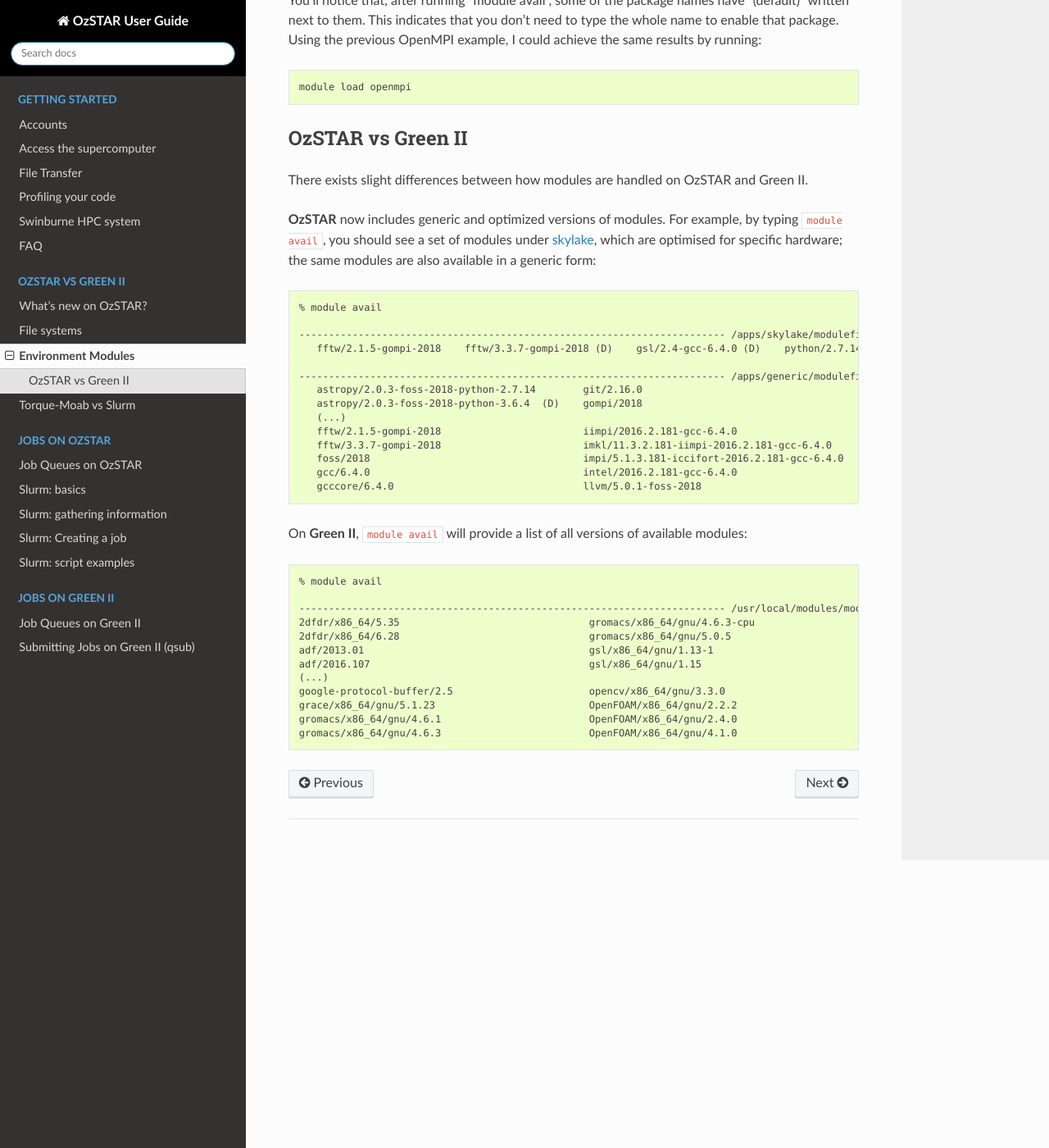
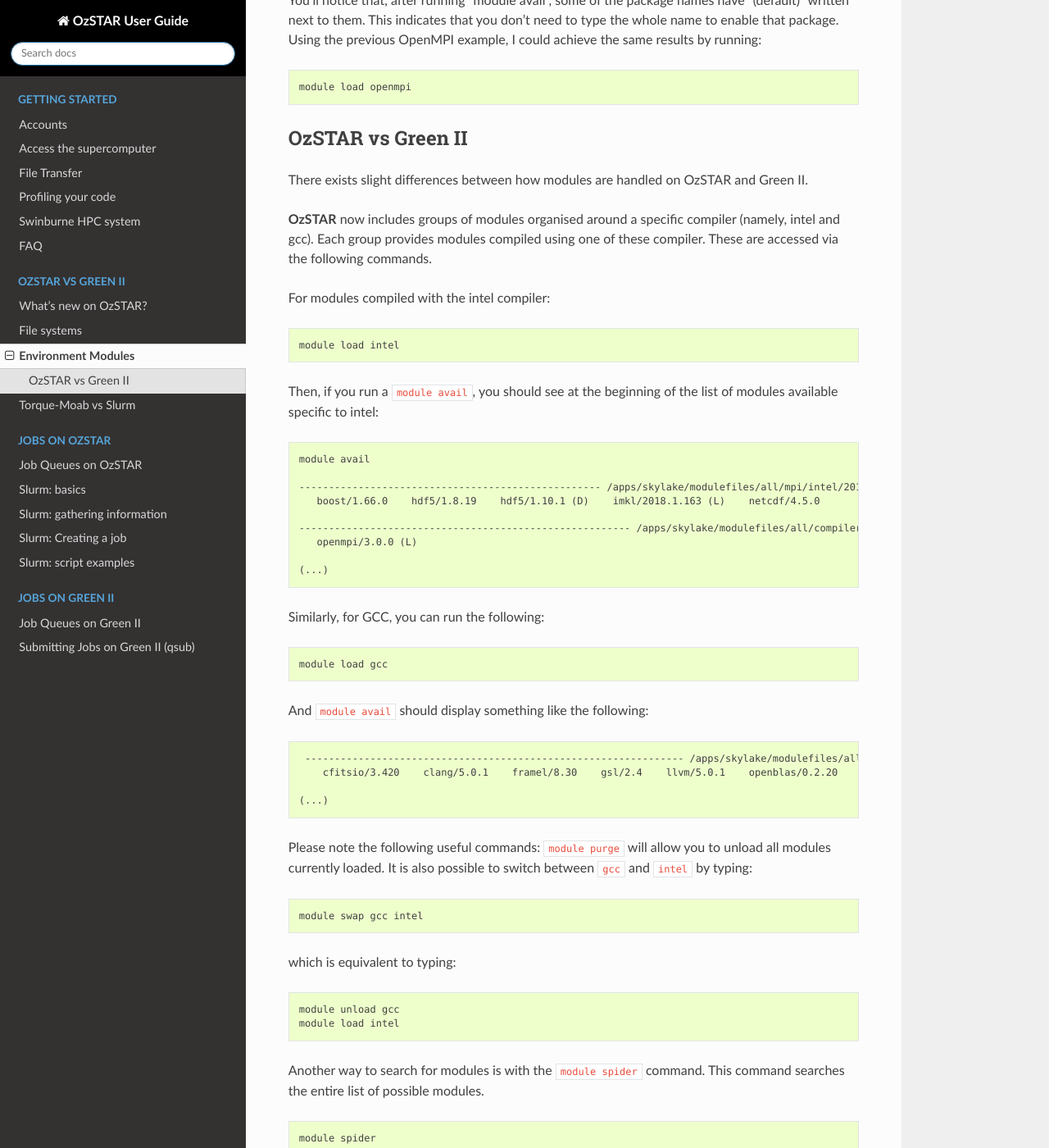
Before and after one commit to sforsayeth/OzSTAR-User-Guide, a Sphinx documentation site: the page built from docs/source/1a-oz_g2/Modules.rst, in a window 1280 px wide and 1400 px high, scrolled down 913 px. Shown: the whole window at 82% size. Built offline with Sphinx 7.4.7 and the Read the Docs theme 2.0.0, drawn with Linux system fonts in a browser that asks for light colours; pages that are not in the unit, such as notebooks, are missing from menus; some of the changed text lies outside the part shown.

Commit message:
Adding chages to Environment Modules section

```diff
--- a/docs/source/1a-oz_g2/Modules.rst
+++ b/docs/source/1a-oz_g2/Modules.rst
@@ -41,25 +41,110 @@
 There exists slight differences between how modules are handled on OzSTAR and Green II.
 
 
-**OzSTAR** now includes generic and optimized versions of modules. For example, by typing ``module avail``,
-you should see a set of modules under `skylake <https://en.wikipedia.org/wiki/Skylake_(microarchitecture)>`__, which are optimised for specific hardware; the same modules are also available in a generic form::
+**OzSTAR** now includes groups of modules organised around a specific compiler (namely, intel and gcc). Each group provides
+modules compiled using one of these compiler. These are accessed via the following commands.
 
-    % module avail
+For modules compiled with the intel compiler:
+::
 
-    ------------------------------------------------------------------------ /apps/skylake/modulefiles/all -------------------------------------------------------------------------
-       fftw/2.1.5-gompi-2018    fftw/3.3.7-gompi-2018 (D)    gsl/2.4-gcc-6.4.0 (D)    python/2.7.14-foss-2018    python/3.6.4-foss-2018 (D)    sqlite/3.21.0-gcc-6.4.0 (D)
+    module load intel
 
-    ------------------------------------------------------------------------ /apps/generic/modulefiles/all -------------------------------------------------------------------------
-       astropy/2.0.3-foss-2018-python-2.7.14        git/2.16.0                                      openblas/0.2.20-gcc-6.4.0
-       astropy/2.0.3-foss-2018-python-3.6.4  (D)    gompi/2018                                      openmpi/3.0.0-gcc-6.4.0
-       (...)
-       fftw/2.1.5-gompi-2018                        iimpi/2016.2.181-gcc-6.4.0                      szip/2.1.1-foss-2018
-       fftw/3.3.7-gompi-2018                        imkl/11.3.2.181-iimpi-2016.2.181-gcc-6.4.0      ucx/1.2.1
-       foss/2018                                    impi/5.1.3.181-iccifort-2016.2.181-gcc-6.4.0    vasp/5.4.1-gpu-intel-2016.2.181-gcc-6.4.0
-       gcc/6.4.0                                    intel/2016.2.181-gcc-6.4.0                      vasp/5.4.1-intel-2016.2.181-gcc-6.4.0      (D)
-       gcccore/6.4.0                                llvm/5.0.1-foss-2018
+Then, if you run a ``module avail``, you should see at the beginning of the list of modules available specific to intel:
+::
+
+    module avail
+
+    --------------------------------------------------- /apps/skylake/modulefiles/all/mpi/intel/2018.1.163-gcc-6.4.0/openmpi/3.0.0 ----------------------------------------------------
+       boost/1.66.0    hdf5/1.8.19    hdf5/1.10.1 (D)    imkl/2018.1.163 (L)    netcdf/4.5.0
+
+    -------------------------------------------------------- /apps/skylake/modulefiles/all/compiler/intel/2018.1.163-gcc-6.4.0 --------------------------------------------------------
+       openmpi/3.0.0 (L)
+
+    (...)
 
 
+Similarly, for GCC, you can run the following:
+::
+
+    module load gcc
+
+And ``module avail`` should display something like the following:
+::
+
+    ---------------------------------------------------------------- /apps/skylake/modulefiles/all/compiler/gcc/6.4.0 -----------------------------------------------------------------
+       cfitsio/3.420    clang/5.0.1    framel/8.30    gsl/2.4    llvm/5.0.1    openblas/0.2.20    openmpi/3.0.0    qt/4.8.7    sqlite/3.21.0
+
+   (...)
+
+Please note the following useful commands: ``module purge`` will allow you to unload all modules currently loaded. It is
+also possible to switch between ``gcc`` and ``intel`` by typing:
+
+::
+
+    module swap gcc intel
+
+which is equivalent to typing:
+
+::
+
+    module unload gcc
+    module load intel
+
+Another way to search for modules is with the ``module spider`` command. This command searches the entire list of possible modules.
+
+::
+
+    module spider
+
+This can be practical if you are looking for a specific module. Consider the following example of commands:
+
+::
+
+    $ module purge
+
+    $ module python
+    Lmod has detected the following error:  These module(s) exist but cannot be loaded as requested: "python"
+   Try: "module spider python" to see how to load the module(s).
+
+You can therefore look for more information to load the module correctly:
+::
+
+    $ module spider python
+
+    ------------------------------------------------------------------------------------------------------------------------------------------------------------------------------
+      python: python/2.7.14
+    ------------------------------------------------------------------------------------------------------------------------------------------------------------------------------
+    Description:
+      Python is a programming language that lets you work more quickly and integrate your systems more effectively.
+
+
+     Other possible modules matches:
+        ipython, protobuf-python
+
+    You will need to load all module(s) on any one of the lines below before the "python/2.7.14" module is available to load.
+
+      gcc/6.4.0  openmpi/3.0.0
+
+    Help:
+
+      Description
+      ===========
+      Python is a programming language that lets you work more quickly and integrate your systems
+       more effectively.
+
+And now, we know how to load the module!
+::
+
+    $ module load gcc/6.4.0  openmpi/3.0.0 python/2.7.14
+
+    $ module list
+
+    Currently Loaded Modules:
+      1) nvidia/384.90 (S)   3) binutils/2.30   5) gcc/6.4.0   7) openmpi/3.0.0     9) fftw/3.3.7                       11) sqlite/3.21.0
+      2) slurm/17.11.2 (S)   4) gcccore/6.4.0   6) ucx/1.2.1   8) openblas/0.2.20  10) scalapack/2.0.2-openblas-0.2.20  12) python/2.7.14
+
+      Where:
+       S:  Module is Sticky, requires --force to unload or purge
 
 
 On **Green II**, ``module avail`` will provide a list of all versions of available modules::
```
Also changed, not shown: 5 other files.
